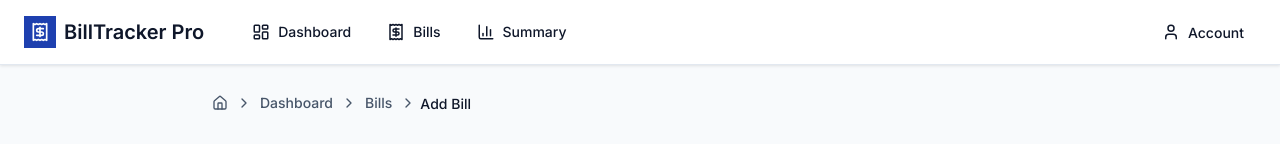
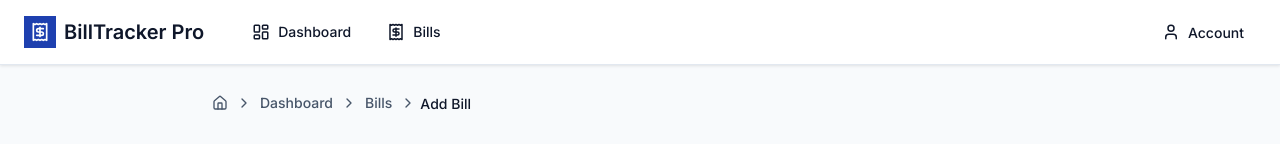
Before and after one commit to shanarussell/billtracker, a React (Vite) app: page /add-edit-bill in a window 1280 px wide. Shown: the top 144 px of the page. Built offline with nearby package versions, Linux system fonts and the light colour scheme.

Commit message:
Remove Summary button from top navigation menu

```diff
--- a/src/components/ui/Header.jsx
+++ b/src/components/ui/Header.jsx
@@ -14,8 +14,7 @@ const Header = () => {
 
   const navigationItems = [
     { label: 'Dashboard', path: '/dashboard', icon: 'LayoutDashboard' },
-    { label: 'Bills', path: '/bill-management', icon: 'Receipt' },
-    { label: 'Summary', path: '/financial-summary', icon: 'BarChart3' }
+    { label: 'Bills', path: '/bill-management', icon: 'Receipt' }
   ];
 
   const handleNavigation = (path) => {
```
Also changed, not shown: 5 other files (tests, documents, lock files or other folders).
